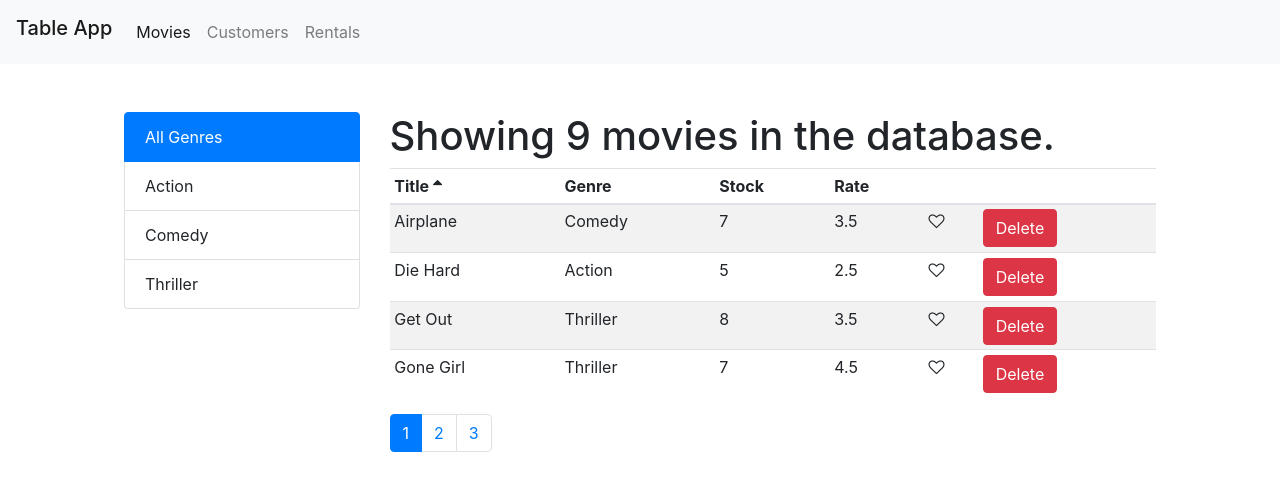
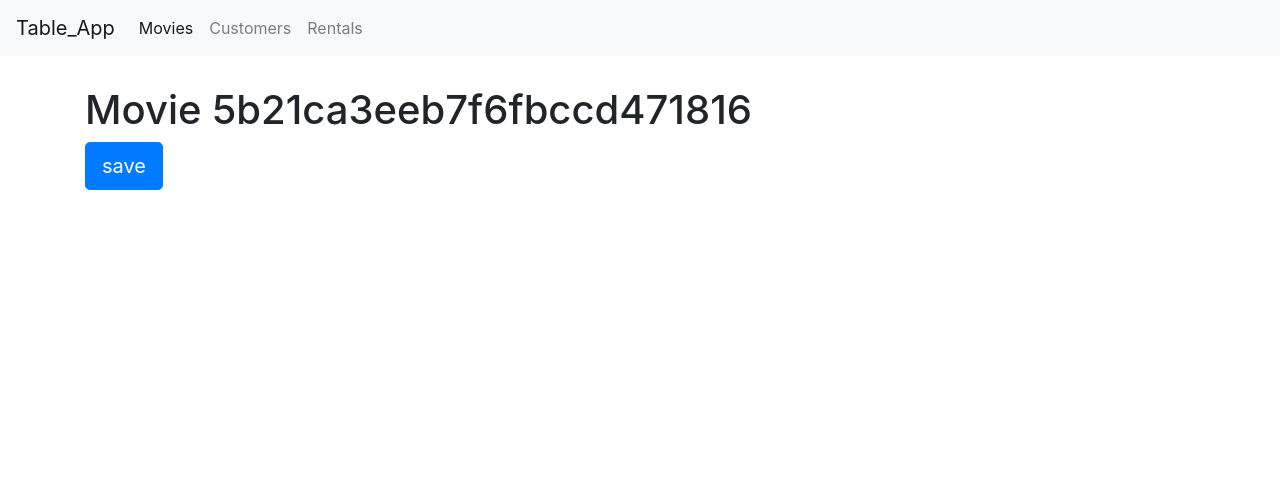
Before and after one commit to YoussefSherif10/Movie_Table_React, a React (Create React App) app: page /movies/5b21ca3eeb7f6fbccd471816 in a window 1280 px wide. Shown: the top 490 px of the page. Built offline with nearby package versions, Linux system fonts and the light colour scheme.

Commit message:
Created movieForm.jsx component. Modified moviesTable.jsx columns to link to a new url. Modified the title of each movie to be a link.

```diff
--- a/src/App.js
+++ b/src/App.js
@@ -6,6 +6,7 @@ import {Route , Switch, Redirect} from 'react-router-dom'
 import Customer from "./components/customer";
 import Rental from "./components/rental";
 import NotFound from "./components/notFound";
+import MovieForm from "./components/movieForm";
 
 function App() {
   return (
@@ -15,11 +16,12 @@ function App() {
 
               <div className="starter-template">
                   <Switch>
+                      <Route path="/movies/:id" component={MovieForm} />
                       <Route path="/movies" component={Table} />
                       <Route path="/customers" component={Customer} />
                       <Route path="/rentals" component={Rental} />
                       <Route path="/not-found" component={NotFound} />
-                      <Redirect from="/" to="/movies" />
+                      <Redirect from="/" exact to="/movies" />
                       <Redirect to="/not-found" />
                   </Switch>
               </div>
--- a/src/components/common/list.jsx
+++ b/src/components/common/list.jsx
@@ -2,7 +2,7 @@ import React from "react";
 
 const List = ({onItemSelect, listGroup, textProperty, valueProperty, selectedItem}) => {
     return (
-        <ul className="list-group ">
+        <ul className="list-group">
             <li onClick={() => onItemSelect(0)}
                 className={ selectedItem === 0 ? "list-group-item active" : "list-group-item"}
                 style={{cursor: "pointer"}}>
--- /dev/null
+++ b/src/components/movieForm.jsx
@@ -0,0 +1,12 @@
+import React from "react";
+
+const MovieForm = ({match, history}) => {
+    return (
+        <div>
+            <h1>Movie {match.params.id}</h1>
+            <button className="btn btn-primary btn-lg" onClick={() => history.push('/movies')}>save</button>
+        </div>
+    );
+}
+
+export default MovieForm;
--- a/src/components/moviesTable.jsx
+++ b/src/components/moviesTable.jsx
@@ -2,11 +2,15 @@ import React, {Component} from "react";
 import Like from "./common/like";
 import button from "bootstrap/js/src/button";
 import GenericTable from "./common/genericTable";
+import {Link} from "react-router-dom";
 
 class MoviesTable extends Component {
     // I define it here not in the state as it doesn't change through the program
     columns = [
-        { path: "title", label: "Title"},
+        { path: "title",
+            label: "Title",
+            content: movie => <Link to={`/movies/${movie._id}`}>{movie.title}</Link>
+        },
         { path: "genre.name", label: "Genre"},
         { path: "numberInStock", label: "Stock"},
         { path: "dailyRentalRate", label: "Rate"},
--- a/src/components/navbar.jsx
+++ b/src/components/navbar.jsx
@@ -5,7 +5,7 @@ class Navbar extends Component {
     render() {
         return (
             <nav className="navbar navbar-expand-lg navbar-light bg-light">
-                <h1 className="navbar-brand">Table App</h1>
+                <Link className="navbar-brand" to="/movies">Table_App</Link>
                 <button className="navbar-toggler" type="button" data-toggle="collapse" data-target="#navbarNav"
                         aria-controls="navbarNav" aria-expanded="false" aria-label="Toggle navigation">
                     <span className="navbar-toggler-icon"></span>
--- a/src/index.css
+++ b/src/index.css
@@ -15,3 +15,11 @@ code {
 .clickable {
   cursor: pointer;
 }
+
+.navbar {
+  margin-bottom: 30px;
+}
+
+.list-group {
+  padding: 35px 10px 10px;
+}
```
Also changed, not shown: 1 other file (tests, documents, lock files or other folders).
